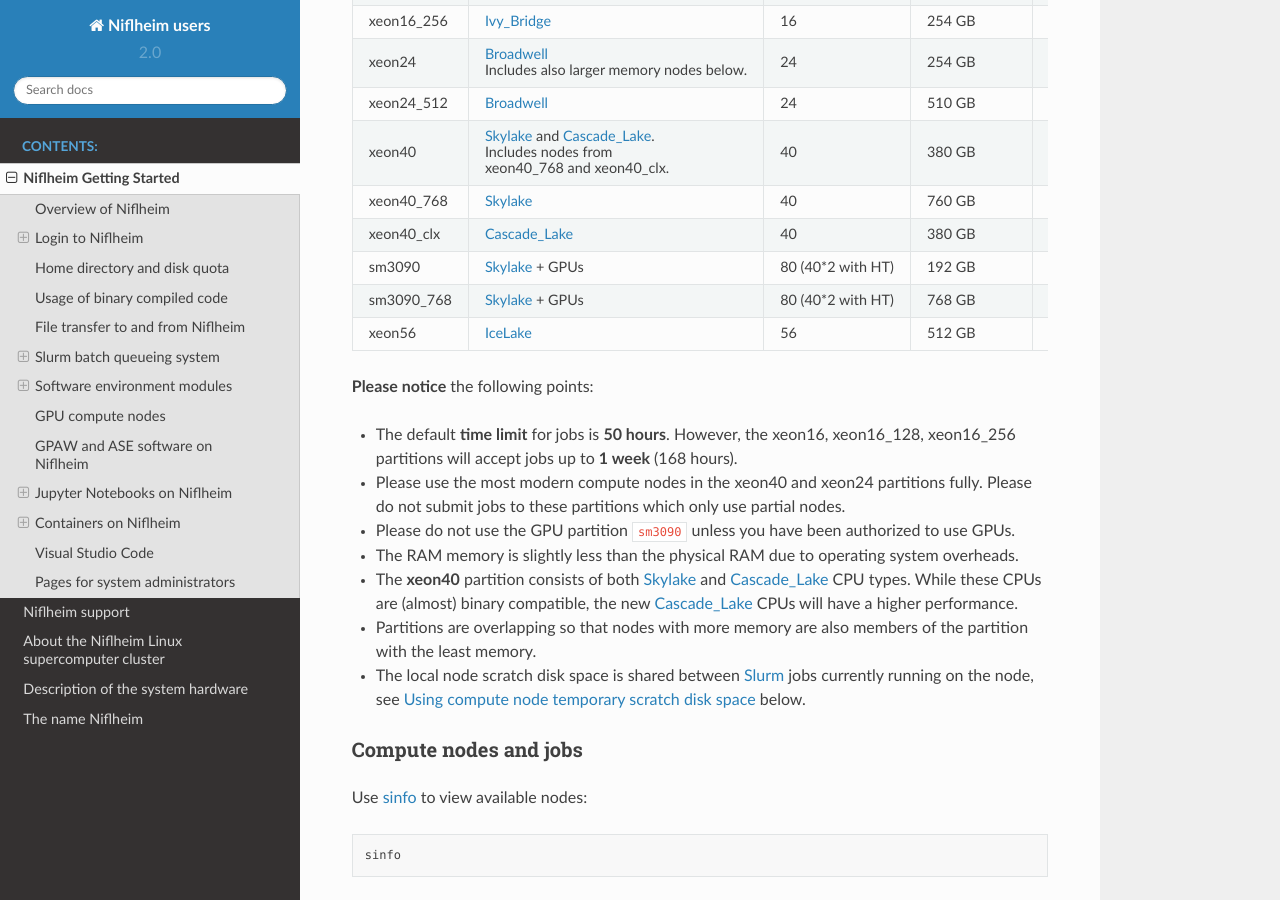
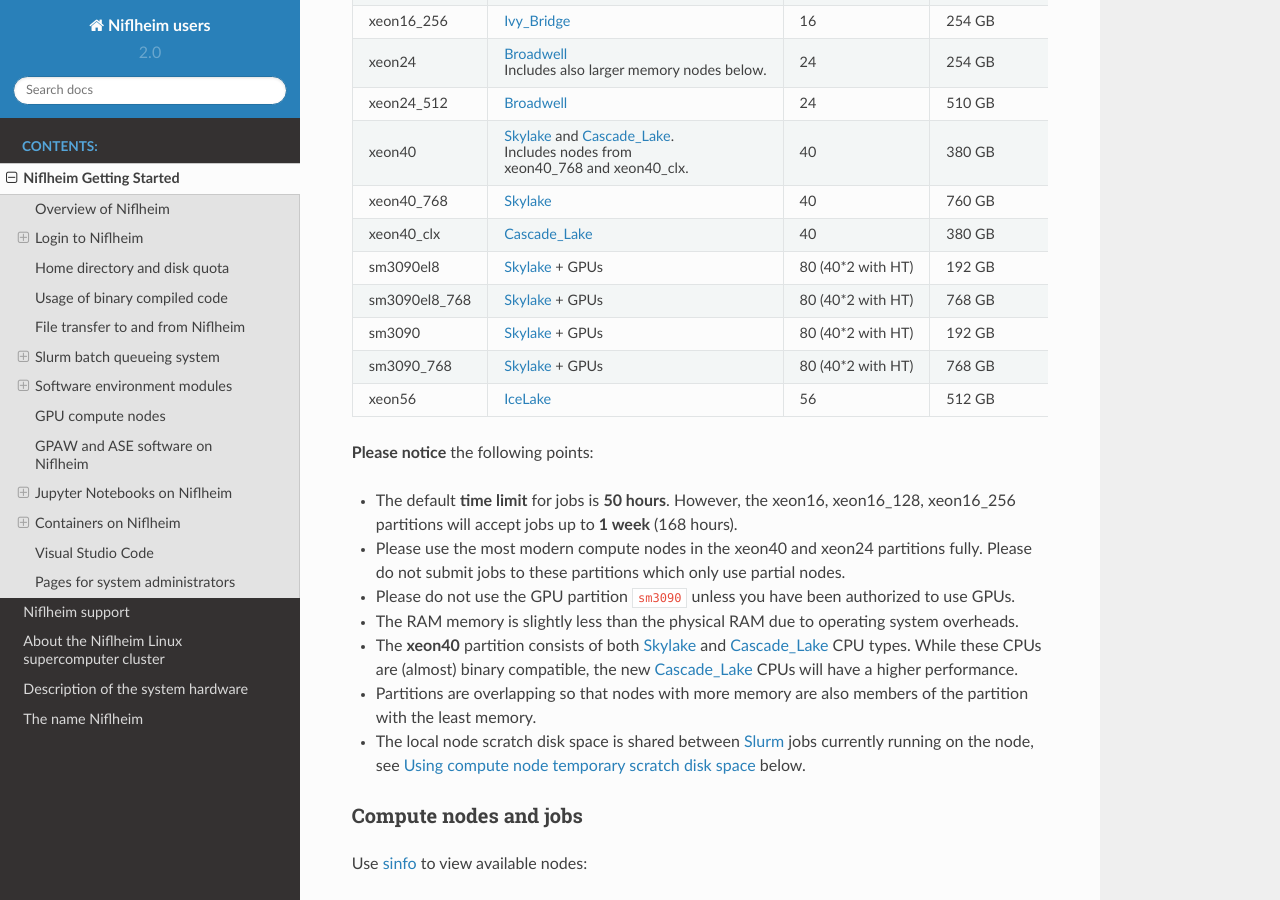
Before and after one commit to OleHolmNielsen/Niflheim_users, a Sphinx documentation site: the page built from docs/Niflheim_Getting_Started.rst, in a window 1280 px wide and 900 px high, scrolled down 5338 px. Built offline with Sphinx 7.4.7 and the Read the Docs theme 2.0.0, drawn with Linux system fonts in a browser that asks for light colours.

Commit message:
Liste sm3090el8 partitions

```diff
--- a/docs/Niflheim_Getting_Started.rst
+++ b/docs/Niflheim_Getting_Started.rst
@@ -319,6 +319,20 @@ Niflheim contains a number of node partitions with different types of CPU archit
     - 140 GB
     - svol
     - CentOS 7
+  * - sm3090el8
+    - Skylake_ + GPUs
+    - 80 (40*2 with HT)
+    - 192 GB
+    - 800 GB
+    - svol
+    - AlmaLinux 8
+  * - sm3090el8_768
+    - Skylake_ + GPUs
+    - 80 (40*2 with HT)
+    - 768 GB
+    - 800 GB
+    - svol
+    - AlmaLinux 8
   * - sm3090
     - Skylake_ + GPUs
     - 80 (40*2 with HT)
```
